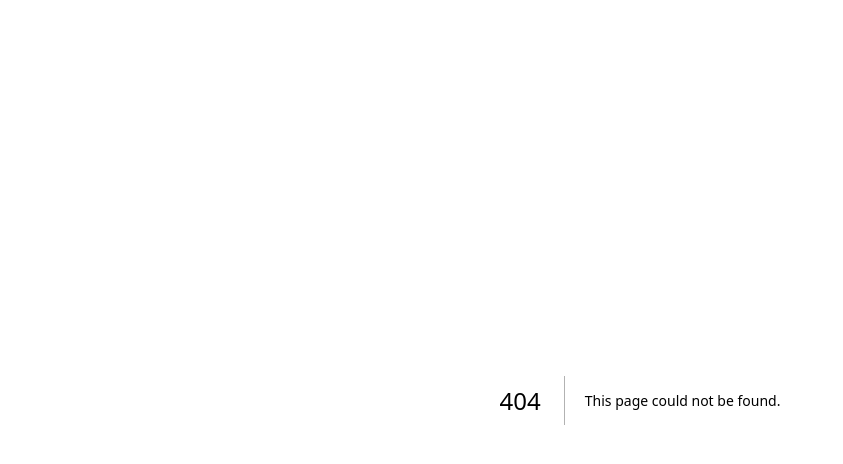
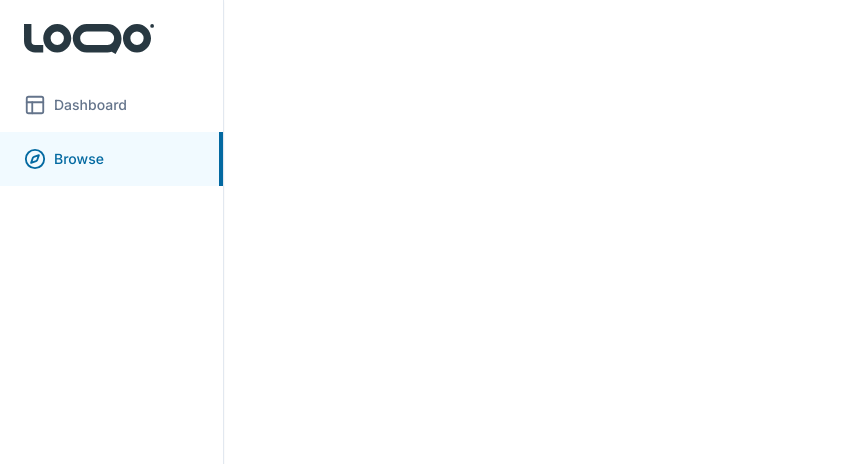
Before and after one commit to mikeheul/next-lms-platform, a Next.js app: page /search in a window 1280 px wide. Before the commit this address had no page. Shown: the top 464 px of the page, without its empty margins (0-843 px from the left). Built offline with nearby package versions, Linux system fonts and the light colour scheme.

Commit message:
Add SearchPage route

```diff
--- /dev/null
+++ b/app/(dashboard)/(routes)/search/page.tsx
@@ -0,0 +1,7 @@
+const SearchPage = () => {
+    return (
+        <div>Search Page</div>
+     );
+}
+
+export default SearchPage;
```
